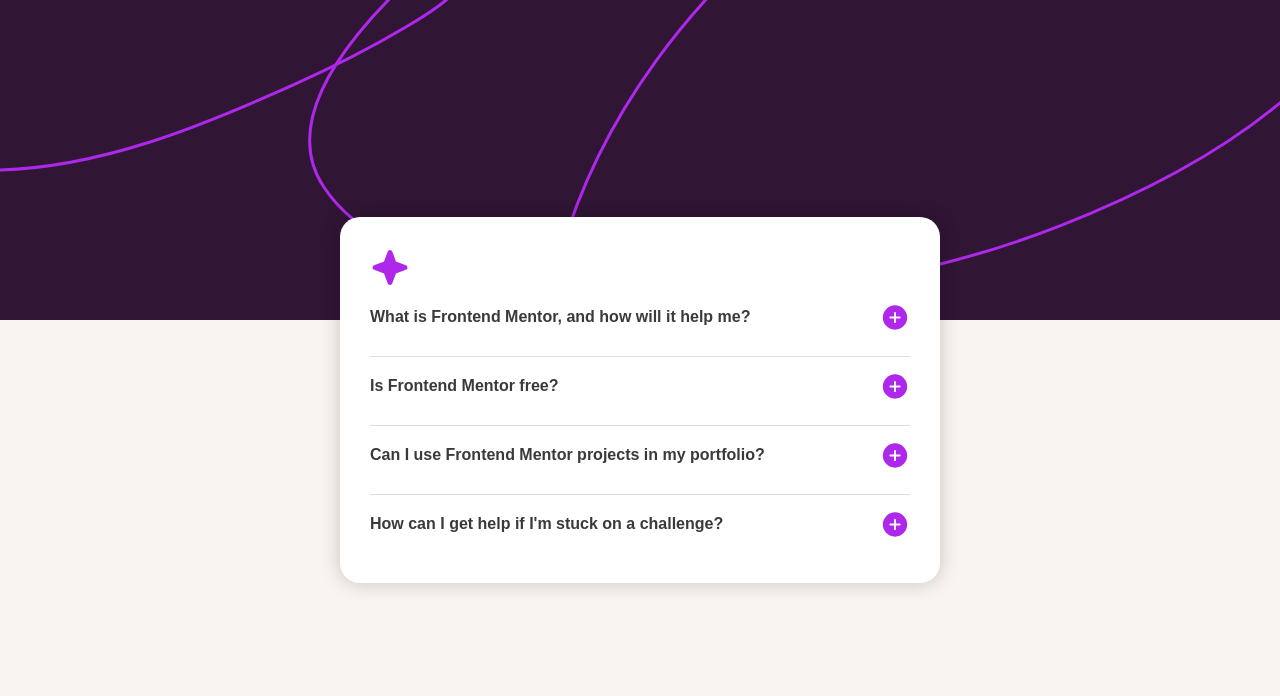
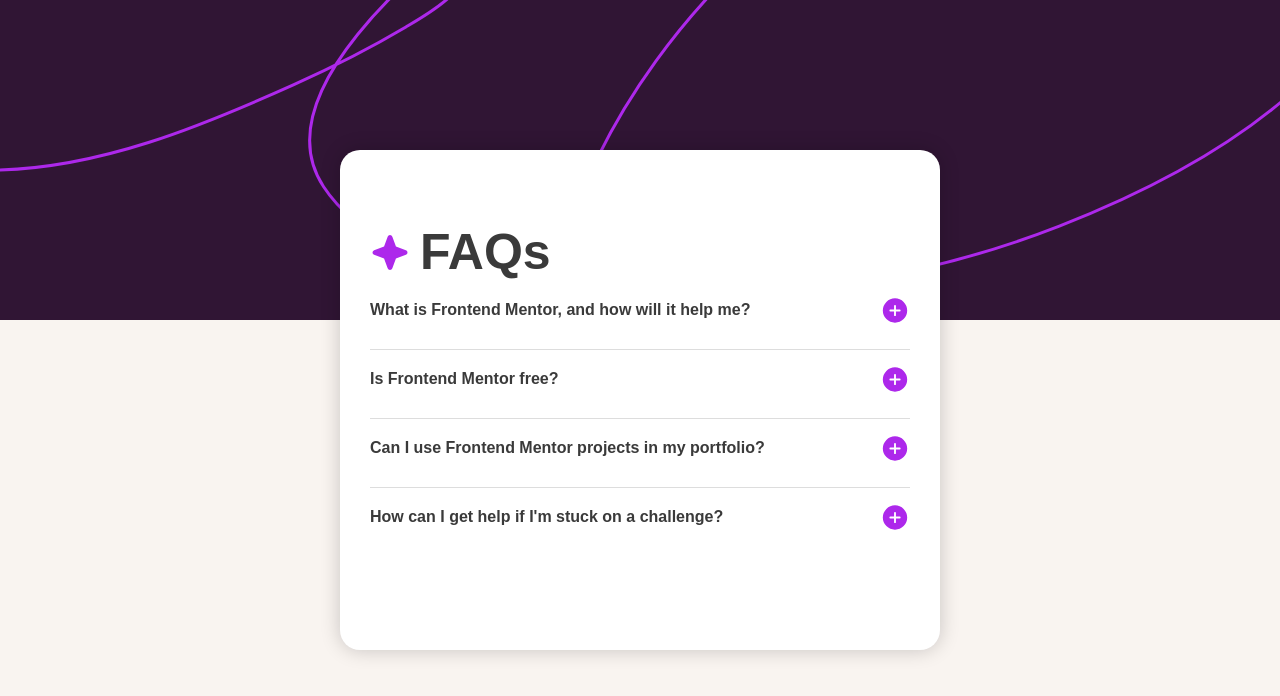
Before and after one commit to uzairsaleem36/faq-accordion-main, a plain HTML site: page index.html in a window 1280 px wide. Drawn offline with Linux system fonts and the light colour scheme.

Commit message:
Updated.

```diff
--- a/index.html
+++ b/index.html
@@ -4,7 +4,7 @@
 <head>
     <meta charset="UTF-8">
     <meta name="viewport" content="width=device-width, initial-scale=1.0">
-    <title>Document</title>
+    <title>FAQs</title>
     <link rel="stylesheet" href="style.css">
 </head>
 
@@ -20,7 +20,7 @@
             <div class="card">
               <div class="header">
                 <img src="assets/images/icon-star.svg" alt="Star Icon">
-                <h1></h1>
+                <h1>FAQs</h1>
               </div>
 
 
--- a/java.js
+++ b/java.js
@@ -1,13 +1,5 @@
 document.querySelectorAll('.faq-item').forEach(item => {
     item.addEventListener('click', () => {
-      item.classList.toggle('a');
+      item.classList.toggle('open');
     });
   });
-
-
-
-// document.querySelectorAll(".faq-item").forEach(item =>{
-//   item.addEventListener('CME', ()=>{
-//     item.classList.toggle("OP");
-//   })
-// })
--- a/style.css
+++ b/style.css
@@ -31,14 +31,16 @@ body {
     border-radius: 20px;
     padding: 30px;
     width: 600px;
+    height: 500px;
     z-index: 1;
 }
 
 .header {
     display: flex;
     align-items: center;
-    margin-bottom: 20px;
+    margin-top: 8%;
 }
+
 
 .header img {
     margin-right: 10px;
```
